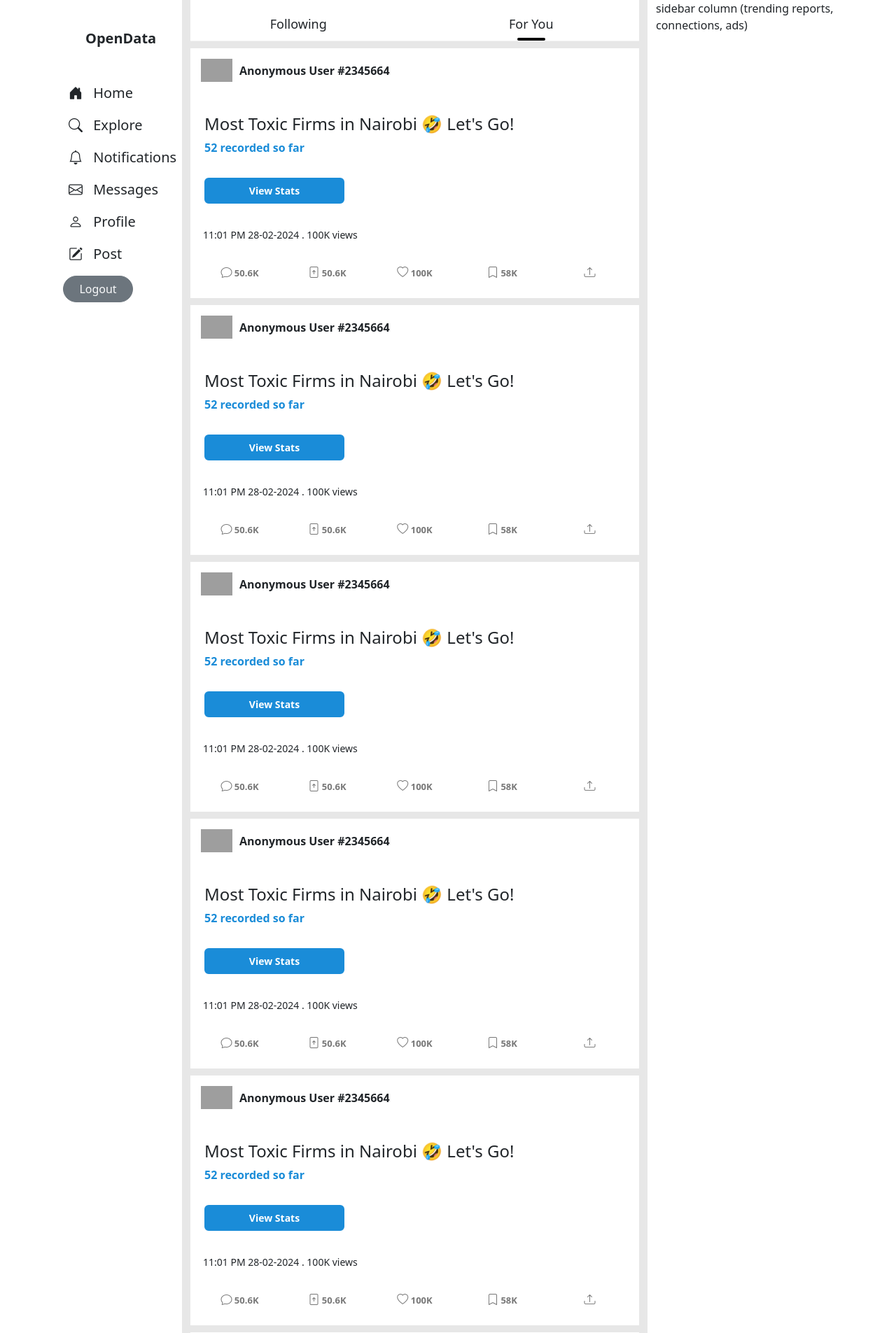
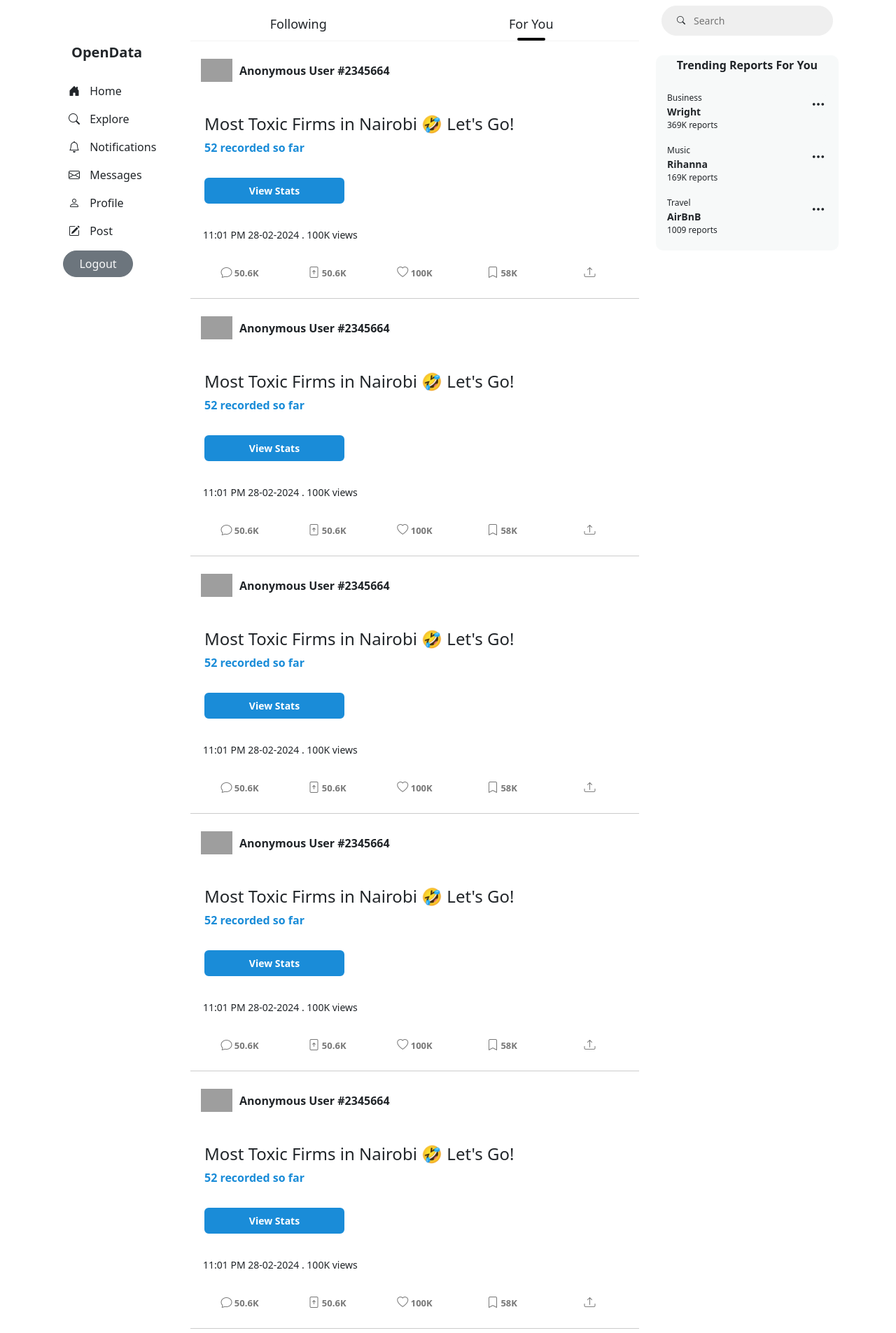
Before and after one commit to ianwright27/Utopia, a PHP site: page /home/index.php in a window 1280 px wide. Shown: the top 1905 px of the page at 70% size. Run offline with PHP 8.4, Linux system fonts and the light colour scheme; some libraries are stand-ins or nearby versions; grey boxes are pictures that could not be loaded.

Commit message:
Full Social Media theme unlocked
... now looks like a social media app

```diff
--- a/assets/css/home.css
+++ b/assets/css/home.css
@@ -12,7 +12,8 @@
 
 /* Logo */
 .logo {
-    padding: 40px;
+    margin-top: 40px;
+    padding: 20px;
     font-size: 20px;
 }
 
@@ -30,7 +31,7 @@
     width: 190px;
 }
 .menu-list a{
-    font-size: 20px;
+    font-size: 16px;
     margin-left: 0%;
     text-align: left;
     border: none;
@@ -47,12 +48,37 @@
 /* ========================================================================== */
 .content-col{
     position: sticky;
-    background-color: rgb(231, 231, 231);
+    background-color: rgb(255, 255, 255);
     overflow-y: auto;
     height: 100vh;
-
     z-index: 1000;
 }
+
+
+/* fancy scrollbar */
+
+/* Hide the default scrollbar */
+.content-col::-webkit-scrollbar {
+    width: 7px;
+}
+
+/* Track */
+.content-col::-webkit-scrollbar-track {
+    background: #eff3f4;
+    border-radius: 5px;
+}
+
+/* Handle */
+.content-col::-webkit-scrollbar-thumb {
+    background: #bdc0c1;
+    border-radius: 5px;
+}
+
+/* Handle on hover */
+.content-col::-webkit-scrollbar-thumb:hover {
+    background: #727374;
+}
+/* end of fancy scrollbar */
 
 .content-heading {
     background-color: #fffffffa;
@@ -66,11 +92,9 @@
     z-index: 1000;
 }
 
-
-
 .content-heading .row .col{
     padding: 30px;
-    background: #ffffff00;
+    /* background: #ffffff00;  */
 }
 
 .content-heading h2{
@@ -114,7 +138,34 @@
     padding: 10px;
     background-color: #ffffff;
     margin-top: 10px;
+    border-bottom: 1px solid #ccc;
 }
+
+.post:hover {
+    background-color: #f7f7f7;
+    cursor: pointer;
+}
+
+.post:hover .post-header {
+    /* Apply styles to the post header when the post is hovered */
+    background-color: #f7f7f7; /* Change background color */
+}
+
+.post:hover .post-content {
+    /* Apply styles to the post content when the post is hovered */
+    background-color: #f7f7f7;/* Change text color */
+}
+
+.post:hover .post-footer {
+    /* Apply styles to the post footer when the post is hovered */
+    background-color: #f7f7f7; /* Add border to the top */
+}
+.post:hover .post-metadata .col {
+    /* Apply styles to the post footer when the post is hovered */
+    background-color: #f7f7f7; /* Add border to the top */
+}
+
+
 .post-header{
     position: relative;
     background-color: rgb(255, 255, 255);
@@ -199,12 +250,123 @@
     color: #333;
 }
 
+
+
+
 /* ========================================================================== */
 .sidebar-col{
     background: rgb(255, 255, 255);
     height: 100vh;
-    overflow-y: scroll;
+    overflow: hidden;
 }
+
+.search-row {
+    position: relative;
+    padding: 8px;
+    /* background-color: #333; */
+}
+
+.search-row i {
+    position: absolute;
+    top: 20px;
+    left: 30px;
+    z-index: 100;
+    font-size: 12px;
+ }
+
+.search-box {
+    position: relative;
+    width: 100%;
+    padding: 10px;
+    padding-left: 45px;
+    border-radius: 30px;
+    border: 1px solid #efefef;
+    background-color: #efefef;
+    font-size: 14px;
+
+    outline-color: #777;
+    outline-width: 1px;
+}
+
+.search-box:focus{
+    /* outline: ; */
+    background-color: #ffffff;
+    border: 1px solid #1a8cd8;
+
+    outline: none;
+    outline-color: #1a8cd8;
+    outline-width: 1px;
+}
+
+.trending-reports {
+    position: relative;
+    background-color: #f7f9f9;
+    margin-top: 20px;
+    padding-top: 5px;
+    padding-bottom: 10px;
+    border-top-left-radius: 10px;
+    border-top-right-radius: 10px;
+    border-bottom-left-radius: 10px;
+    border-bottom-right-radius: 10px;
+}
+
+.trending-reports h4 {
+    font-size: 16px;
+    font-weight: bold;
+    margin-bottom: 20px;
+}
+
+.trending-reports .list-group-item {
+    position: relative;
+    border-radius: 0px;
+    background-color: #f7f9f9;
+    border: none;
+    height: 75px;
+    font-size: 12px;
+}
+
+.trending-reports .list-group-item:hover{
+    background-color: #eeeeee;
+    cursor: pointer;
+}
+/* report format */
+.menu {
+    position: absolute;
+    top: 10px;
+    right: 10px;
+    text-align: center;
+    width: 40px;
+    height: 35px;
+    border-radius: 80px;
+    background-color: #f7f9f9;
+    border: 1px solid #f7f9f9;
+}
+.menu i {
+    /* position: absolute;  */
+    text-align: center;
+    padding: 10px;
+    font-weight: bold;
+    border-radius: 20%;
+    font-size: 20px;
+}
+
+.menu:hover{
+    background-color: #eeeeee;
+    border: 1px solid #ccc;
+}
+
+.category {
+
+    font-size: 12px;
+}
+
+.keyword {
+    font-weight: bold;
+    font-size: 14px;
+}
+
+
+/* ================================================================ */
 
 #infinite-scroll {
     /* overflow-y: scroll; */
--- a/home/index.php
+++ b/home/index.php
@@ -89,7 +89,53 @@ require_once('../app_settings.php');
 
             <div class="col-lg-3 sidebar-col" id="limited-scroll">
                 <!-- Limited scroll column content -->
-                sidebar column (trending reports, connections, ads)
+                <!-- Search row -->
+                <div class="search-row">
+                    <!-- Search input and button -->
+                    <i class="bi bi-search"></i>
+                    <input type="text" class="search-box" placeholder="Search" aria-label="Search" aria-describedby="search-icon">
+                </div>
+
+                <!-- Trending reports -->
+                <div class="trending-reports">
+                    <!-- Trending reports content -->
+                    <h4 class="text-center">Trending Reports For You</h4>
+                    <ul class="list-group">
+                        <!-- List items for trending reports -->
+                        <li class="list-group-item">
+                            <div class="menu align-items-center">
+                                <i class="bi bi-three-dots"></i>
+                            </div>
+                            <div class="category">Business</div>
+                            <div class="keyword">Wright</div>
+                            <div class="frequency">
+                                <span class="reports">369K</span> reports
+                            </div>
+                        </li>
+                        <li class="list-group-item">
+                            <div class="menu align-items-center">
+                                <i class="bi bi-three-dots"></i>
+                            </div>
+                            <div class="category">Music</div>
+                            <div class="keyword">Rihanna</div>
+                            <div class="frequency">
+                                <span class="reports">169K</span> reports
+                            </div>
+                        </li>
+                        <li class="list-group-item">
+                            <div class="menu align-items-center">
+                                <i class="bi bi-three-dots"></i>
+                            </div>
+                            <div class="category">Travel</div>
+                            <div class="keyword">AirBnB</div>
+                            <div class="frequency">
+                                <span class="reports">1009</span> reports
+                            </div>
+                        </li>
+                        <!-- Add more list items as needed -->
+                    </ul>
+                </div>
+
             </div>
         </div>
     </div>
```
